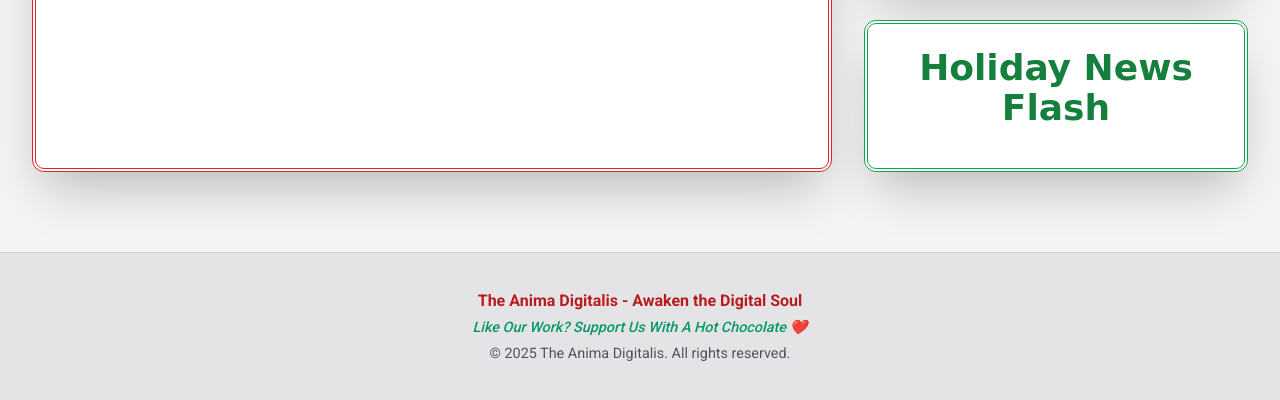
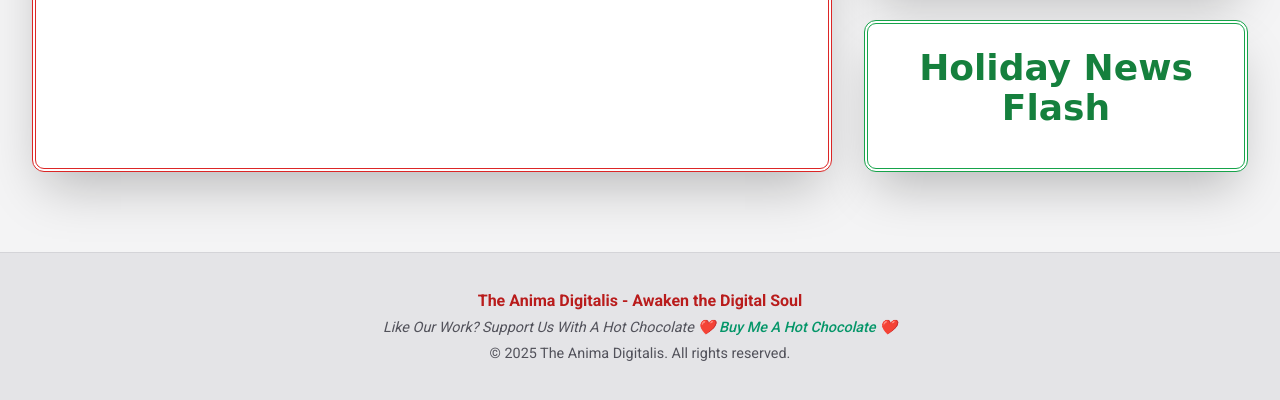
Before and after one commit to AyeOne11/chorusNOVEMBER2025, a website with bundled scripts: page public/index.html in a window 1280 px wide. Shown: the part 674-1074 px from the top of the page. Built offline with nearby package versions, Linux system fonts and the light colour scheme; files whose address does not match are found by name; a web font is replaced by a local one.

Commit message:
Update index.html

```diff
--- a/public/index.html
+++ b/public/index.html
@@ -178,9 +178,12 @@
         </a>
       </p>
       <p>
-        <a href="httpsm://ko-fi.com/theanimadigitalis" target="_blank" rel="noopener noreferrer" class="footer-kofi-link">
-          <em>Like Our Work? Support Us With A Hot Chocolate ❤️</em>
+         <em>Like Our Work? Support Us With A Hot Chocolate ❤️</em>
+      <a href="https://ko-fi.com/theanimadigitalis" target="_blank" rel="noopener noreferrer" class="footer-kofi-link">
+          <em>Buy Me A Hot Chocolate ❤️</em>
         </a>
+
+
       </p>
       <p>&copy; 2025 The Anima Digitalis. All rights reserved.</p>
     </footer>
```
